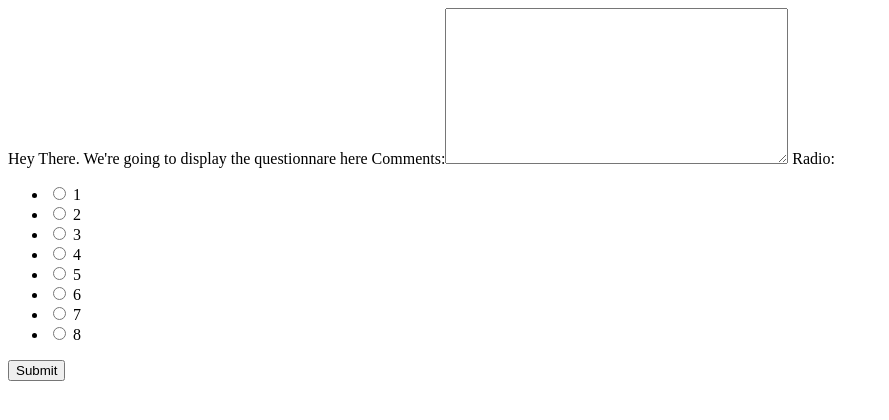
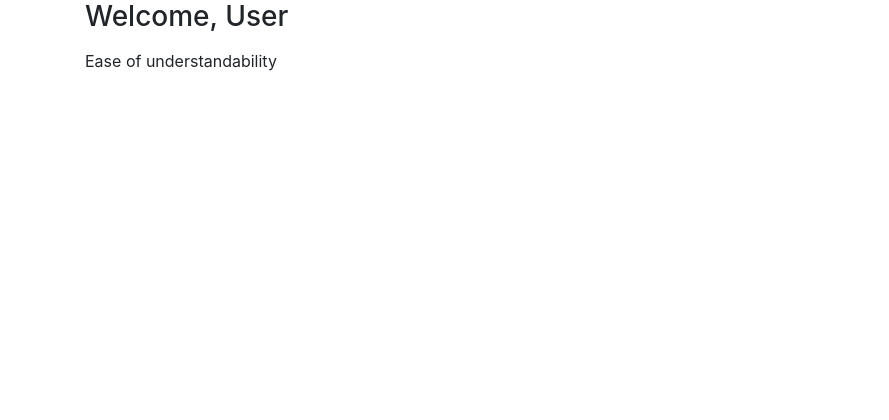
Before and after one commit to salmanulfarzy/TES, a Django app: page / in a window 1280 px wide. Shown: the top 420 px of the page, without its empty margins (0-889 px from the left). Run offline with Django 3.2, Linux system fonts and the light colour scheme; some libraries are stand-ins or nearby versions.

Commit message:
Home view for student with sample question

```diff
--- a/TES/settings.py
+++ b/TES/settings.py
@@ -121,3 +121,4 @@
 # https://docs.djangoproject.com/en/1.11/howto/static-files/
 
 STATIC_URL = '/static/'
+STATIC_ROOT = os.path.abspath(os.path.join(BASE_DIR, 'static'))
--- a/instructor/templates/instructor/base.html
+++ b/instructor/templates/instructor/base.html
@@ -1,12 +1,15 @@
 <!doctype html>
 <html>
-  <head>
-    <title>Instrutor Evaluation</title>
-  </head>
-  <body>
-    Hey There. We're going to display the questionnare here
-    {% csrf_token %}
-    {{ form }}
-    <input type="submit" value="Submit" />
-  </body>
+<head>
+    <meta charset="utf-8">
+    <meta http-equiv="X-UA-Compatible" content="IE=edge">
+    <title>Instructor Evaluation</title>
+    <link href="/static/bootstrap.min.css" rel="stylesheet">
+    <link href="/static/base.css" rel="stylesheet">
+</head>
+<body>
+<div class="container">
+    {% block content %}{% endblock %}
+</div>
+</body>
 </html>
--- /dev/null
+++ b/instructor/templates/instructor/index.html
@@ -0,0 +1,19 @@
+{% extends "instructor/base.html" %}
+
+{% block content %}
+    <h3>Welcome, User</h3>
+    {% csrf_token %}
+    <div class="form-group row">
+        <label for="Q1" class="col-sm-5 col-form-label">Ease
+            of
+            understandability</label>
+        {% for radio in form.review %}
+            <div class="form-check form-check-inline">
+                <label class="form-check-label">
+                    <input type="radio" class="form-check-input"
+                           name="inlineRadioOptions"> {{ radio.choice_label }}
+                </label>
+            </div>
+        {% endfor %}
+    </div>
+{% endblock %}
--- a/instructor/views.py
+++ b/instructor/views.py
@@ -14,4 +14,4 @@
     else:
         form = FeedbackForm()
 
-    return render(request, 'instructor/base.html', {'form': form})
+    return render(request, 'instructor/index.html', {'form': form})
```
